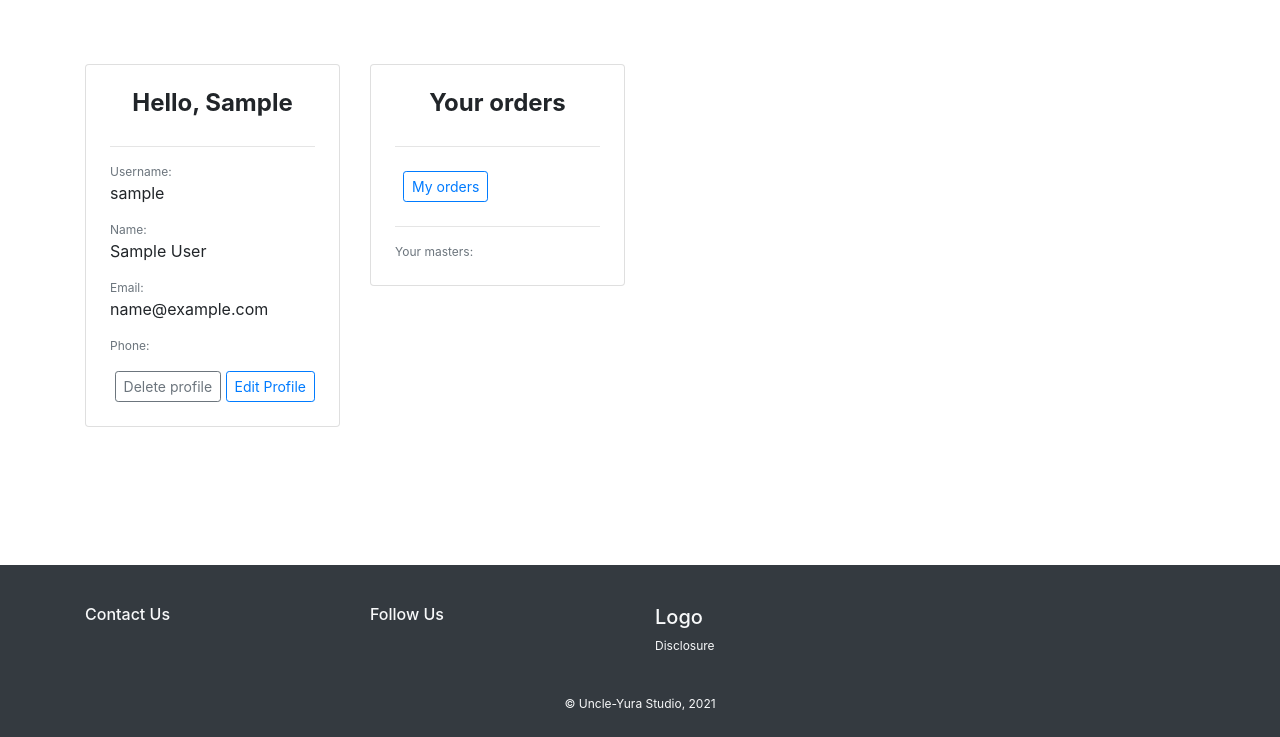
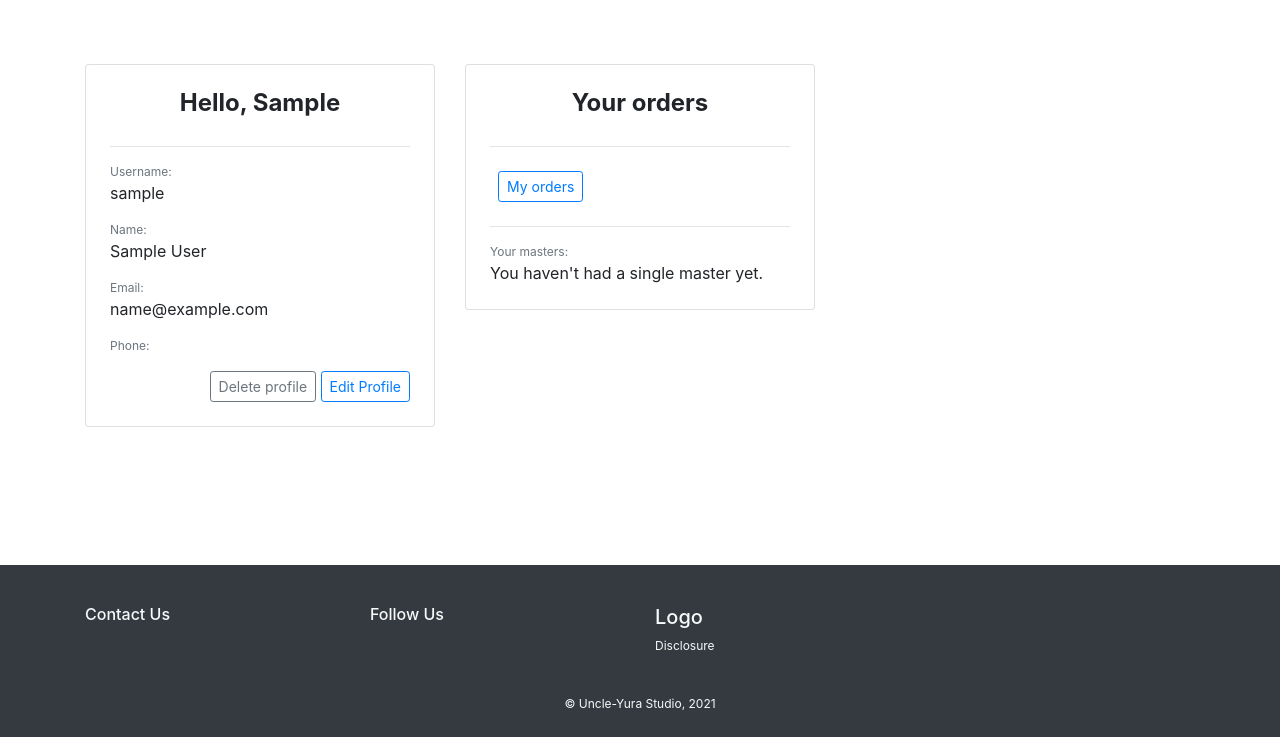
Before and after one commit to uncle-yura/simple_booking, a Django app: page /booking_calendar/user/ in a window 1280 px wide. Shown: the part 63-800 px from the top of the page. Run offline with Django 3.2, Linux system fonts and the light colour scheme; the visitor is signed in with stand-in values (Sample User, id 1); data comes from the database, SQL or seed files in the repository; data that the repository does not hold is empty; some libraries are stand-ins or nearby versions.

Commit message:
Minore bug fixes. Changed card width.

```diff
--- a/booking_calendar/templates/new_order.html
+++ b/booking_calendar/templates/new_order.html
@@ -8,7 +8,7 @@
 
 <div class="container py-5">
     <div class="row">
-        <div class='col-sm-12 col-md-12 col-lg-4 col-xl-4'>
+        <div class='col-sm-12 col-md-12 col-lg-5 col-xl-5 pb-5'>
             <div class='card p-4 sticky-top' style='top: 10vh;'>
                 <h1 class="font-weight-bold">New order</h1>
                 <hr>
@@ -35,8 +35,8 @@
                 </form>
             </div>
         </div>
-        <div class='col-sm-12 col-md-12 col-lg-1 col-xl-1' style="height: 5vh;"></div>
-        <div class='col-sm-12 col-md-12 col-lg-7 col-xl-7'>
+
+        <div class='col-sm-12 col-md-12 col-lg-7 col-xl-7 pb-4'>
             <div class='card p-4'
                 id='id_calendar_card' data-container="body"
                 data-toggle="popover" data-placement="left"
--- a/booking_calendar/templates/user.html
+++ b/booking_calendar/templates/user.html
@@ -9,7 +9,7 @@
 <br><br>
 <div class="container mx-auto">
     <div class="row">
-        <div class="col-sm-12 col-md-12 col-lg-3 pb-4">
+        <div class="col-sm-12 col-md-12 col-lg-4 pb-4">
             <div class="card p-4">
                 <h4 class="card-title font-weight-bold text-center">Hello, {{ user.username|title }}</h4>
                 <hr>
@@ -32,7 +32,7 @@
             </div>
         </div>
         {% if request.user|has_group:"Master" %}
-        <div class="col-sm-12 col-md-12 col-lg-3 pb-4">
+        <div class="col-sm-12 col-md-12 col-lg-4 pb-4">
             <div class="card p-4">
                 <h4 class="card-title font-weight-bold text-center">Master profile</h4>
                 <hr>
@@ -64,7 +64,7 @@
             </div>
         </div>
         {% endif %}
-        <div class="col-sm-12 col-md-12 col-lg-3 pb-4">
+        <div class="col-sm-12 col-md-12 col-lg-4 pb-4">
             <div class="card p-4">
                 <h4 class="card-title font-weight-bold text-center">Your orders</h4>
                 <hr>
@@ -72,9 +72,13 @@
                 <a class="btn btn-sm btn-outline-primary m-2"  href="{% url 'my-orders'%}">My orders</a>
                 <hr>
                 <p class="text-muted mb-0"  style="font-size: 12px">Your masters:</p>
-                    {% for member in user.profile.get_uniq_masters %}
-                        {{ member }}
-                    {% endfor %}
+                    {% if user.profile.get_uniq_masters %}
+                        {% for member in user.profile.get_uniq_masters %}
+                            {{ member }}
+                        {% endfor %}
+                    {% else %}
+                        You haven't had a single master yet.
+                    {% endif %}
                 </div>
             </div>
         </div>
--- a/booking_calendar/views.py
+++ b/booking_calendar/views.py
@@ -347,7 +347,7 @@ class PriceListView(LoginRequiredMixin, ListView):
 
     @method_decorator(is_master)
     def dispatch(self,request,*args,**kwargs):
-        return super(PublicPriceListView,self).dispatch(request,*args,**kwargs)
+        return super(PriceListView,self).dispatch(request,*args,**kwargs)
 
     def get_queryset(self):
         return self.request.user.profile.prices.order_by('-id')
```
Also changed, not shown: booking_calendar/templates/update_order.html (+5 -5 lines).
